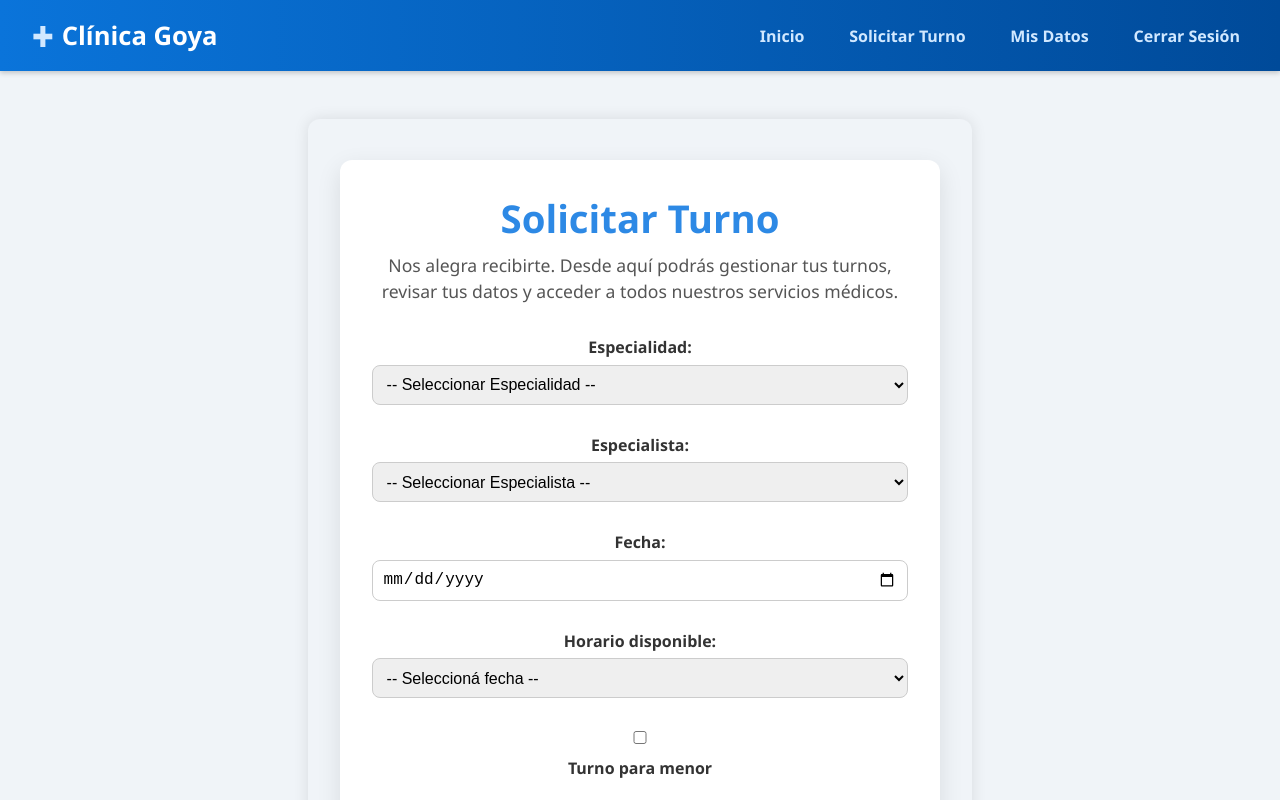
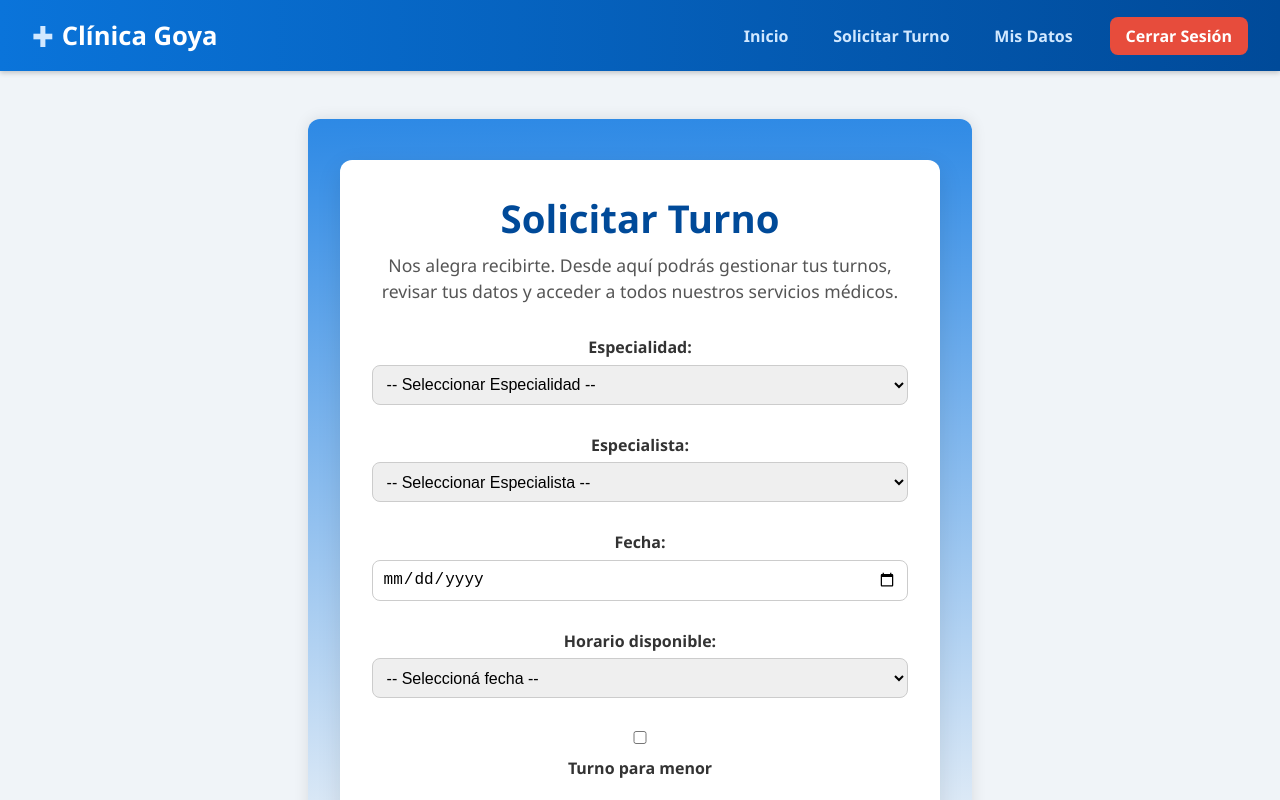
Before and after one commit to Arhiell/ClinicaSaludWeb, a website: page public/HTML/solicitarTurno.html in a window 1280 px wide. Shown: the top 800 px of the page. Drawn offline with Linux system fonts and the light colour scheme; no server answers.

Commit message:
cambios vi9suales en solicitarTurno

```diff
--- a/public/CSS/solicitarTurno.css
+++ b/public/CSS/solicitarTurno.css
@@ -5,7 +5,7 @@ main {
   align-items: center;
   padding: 2rem;
   min-height: 100vh;
-  background-color: #f0f4f8;
+  background: linear-gradient(179deg, #2d89e5, #f9f9f9);
 }
 
 /* ======= CONTENEDOR GENERAL ======= */
@@ -23,7 +23,7 @@ main {
 .contenedorTurno h1 {
   text-align: center;
   margin-bottom: 0.5rem;
-  color: #2d89e5;
+  color: #004a99;
 }
 
 .contenedorTurno p {
--- a/public/HTML/solicitarTurno.html
+++ b/public/HTML/solicitarTurno.html
@@ -15,7 +15,7 @@
           <li><a href="../HTML/inicio.html">Inicio</a></li>
           <li><a href="../HTML/solicitarTurno.html">Solicitar Turno</a></li>
           <li><a href="../HTML/misTurno.html">Mis Datos</a></li>
-          <li><a href="#" onclick="cerrarSesion()">Cerrar Sesión</a></li>
+          <li><a class="cerrarSesion" href="#" onclick="cerrarSesion()">Cerrar Sesión</a></li>
         </ul>
       </nav>
     </header>
```
